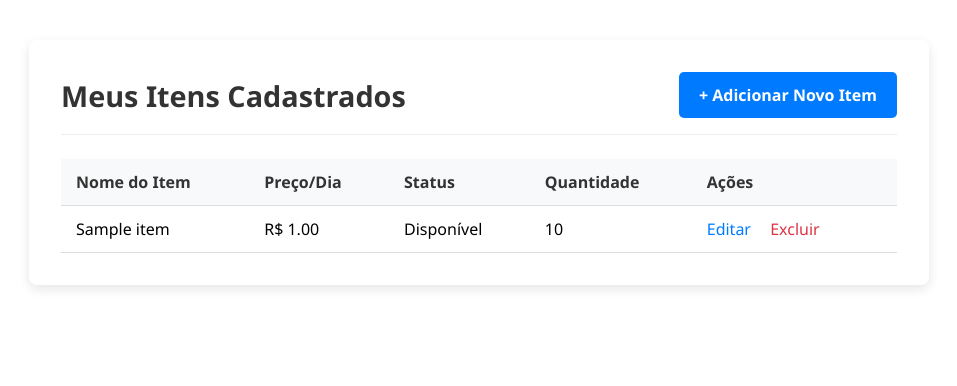
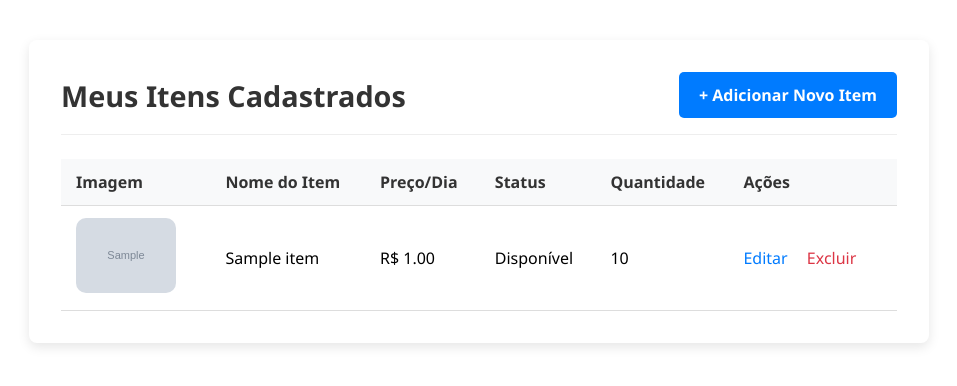
Before and after one commit to Jauann/PBD-beta, a Django app: page /meus-itens/ in a window 1280 px wide. Shown: the top 386 px of the page, without its empty margins (161-1118 px from the left). Run offline with Django 5.2, Linux system fonts and the light colour scheme; a user stored in the database is signed in; tables that the repository leaves empty hold one stand-in row (values such as "Sample post"); grey boxes marked "Sample" are stand-in pictures.

Commit message:
Add image column and display in item list

```diff
--- a/templates/itens/item_list.html
+++ b/templates/itens/item_list.html
@@ -18,6 +18,7 @@
     <table class="items-table">
         <thead>
             <tr>
+                <th>Imagem</th>
                 <th>Nome do Item</th>
                 <th>Preço/Dia</th>
                 <th>Status</th>
@@ -28,6 +29,9 @@
         <tbody>
             {% for item in itens %}
             <tr>
+                <td>{% if item.imagem %}
+                        <img src="{{ item.imagem.url }}" alt="{{ item.nome }}" style="width: 100px; height: auto; border-radius: 10px; margin-right: 10px;">
+                       {% endif %}</td>
                 <td>{{ item.nome }}</td>
                 <td>R$ {{ item.preco_diario|floatformat:2 }}</td>
                 <td>{{ item.get_status_display }}</td>
```
